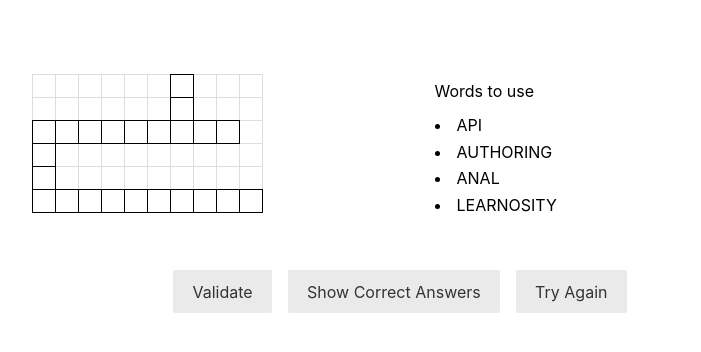
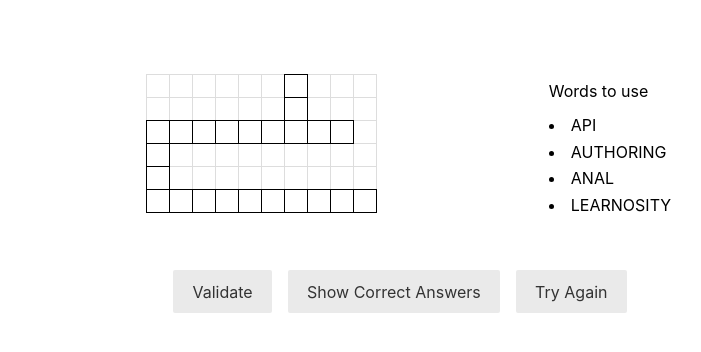
Before and after one commit to PoppinMic/cross-word, a React (Create React App) app: page / in a window 1280 px wide. Shown: the top 352 px of the page, without its empty margins (232-933 px from the left). Built offline with nearby package versions, Linux system fonts and the light colour scheme.

Commit message:
update styles

```diff
--- a/src/components/CrossWord/styles.ts
+++ b/src/components/CrossWord/styles.ts
@@ -42,7 +42,7 @@
 `;
 
 export const WordListWrapper = styled.ul`
-  flex: 0 0 30%;
+  max-width: 30%;
   padding: 0;
   li {
     list-style-position: inside;
```
